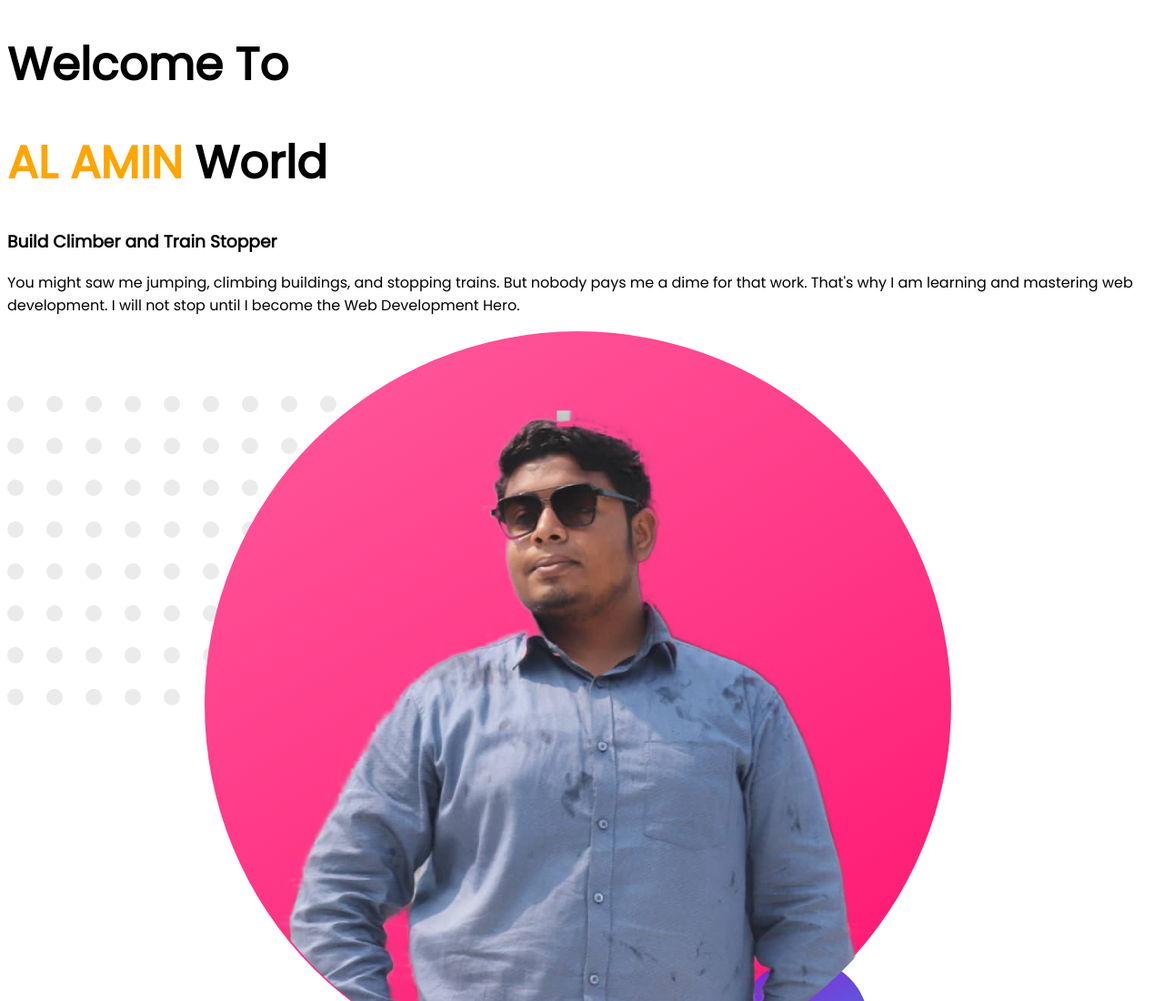
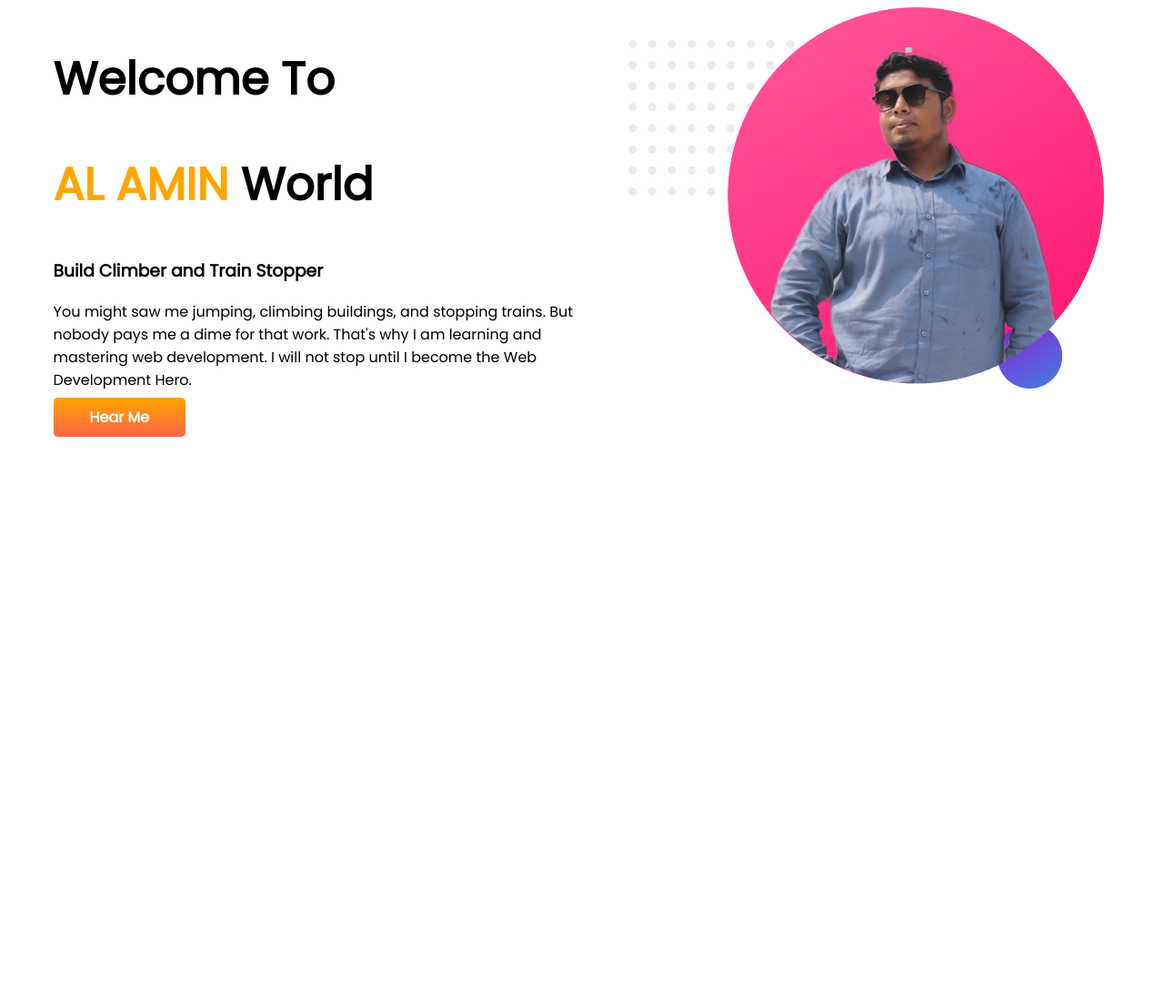
Before and after one commit to pro-alamin/developer-portfolio, a plain HTML site: page index.html in a window 1280 px wide. Shown: the top 1100 px of the page at 91% size. After the commit the page ends 800 px from the top, so only its background shows below. Drawn offline with Linux system fonts and the light colour scheme.

Commit message:
first commit

```diff
--- a/index.html
+++ b/index.html
@@ -14,6 +14,8 @@
 </head>
 
 <body>
+    <section>
+        <div class="half-width">
             <h1>Welcome To</h1>
             <h1>
                 <span class="orange-color">
@@ -25,10 +27,17 @@
                 Build Climber and Train Stopper
             </h3>
             <p>
-        You might saw me jumping, climbing buildings, and stopping trains. But nobody pays me a dime for that work.
-        That's why I am learning and mastering web development. I will not stop until I become the Web Development Hero.
+                You might saw me jumping, climbing buildings, and stopping trains. But nobody pays me a dime for that
+                work.
+                That's why I am learning and mastering web development. I will not stop until I become the Web
+                Development Hero.
             </p>
-    <img src="images/profile1.png" alt="Al Amin Profile 1">
+            <a class="link-button" target="_blank" href="https://www.facebook.com/pro.alaminbd">Hear Me</a>
+        </div>
+        <div class="half-width">
+            <img src=" images/profile1.png" alt="Al Amin Profile 1">
+        </div>
+    </section>
 </body>
 
 </html>
--- a/style.css
+++ b/style.css
@@ -7,3 +7,23 @@ h1{
 .orange-color{
     color: orange;
 }
+section{
+    display: flex;
+}
+.half-width{
+    width: 50%;
+    padding-left: 4%;
+}
+.half-width imG{
+    width: 90%;
+}
+.link-button{
+    text-decoration: none;
+    background-color: orange;
+    padding: 10px 40px;
+    border-radius: 5px;
+    background-image: linear-gradient(orange, tomato);
+    color: white;
+    font-weight:700;
+
+}
```
Also changed, not shown: 1 other file. Lines whose indentation alone changed are shown as unchanged.
